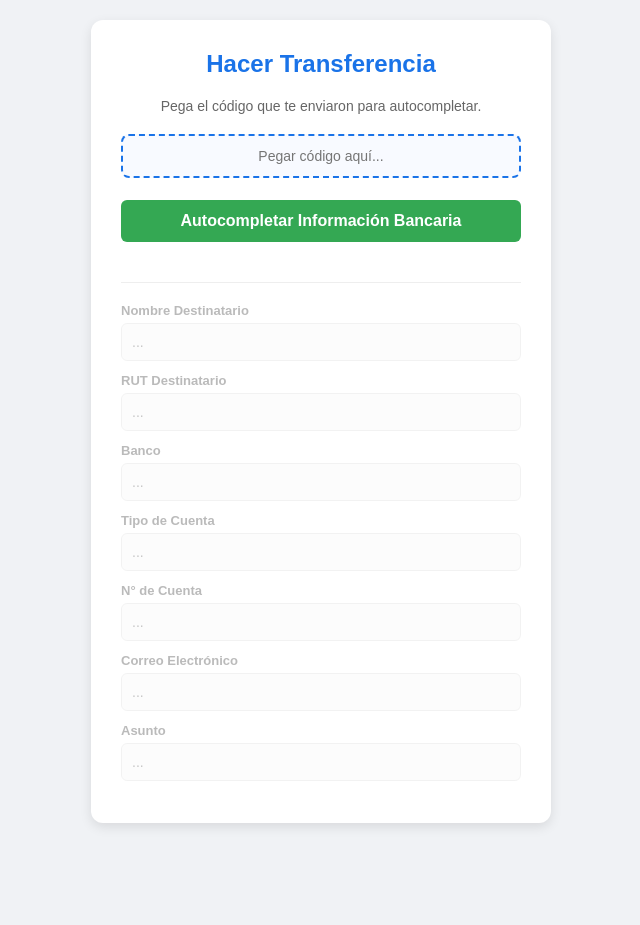
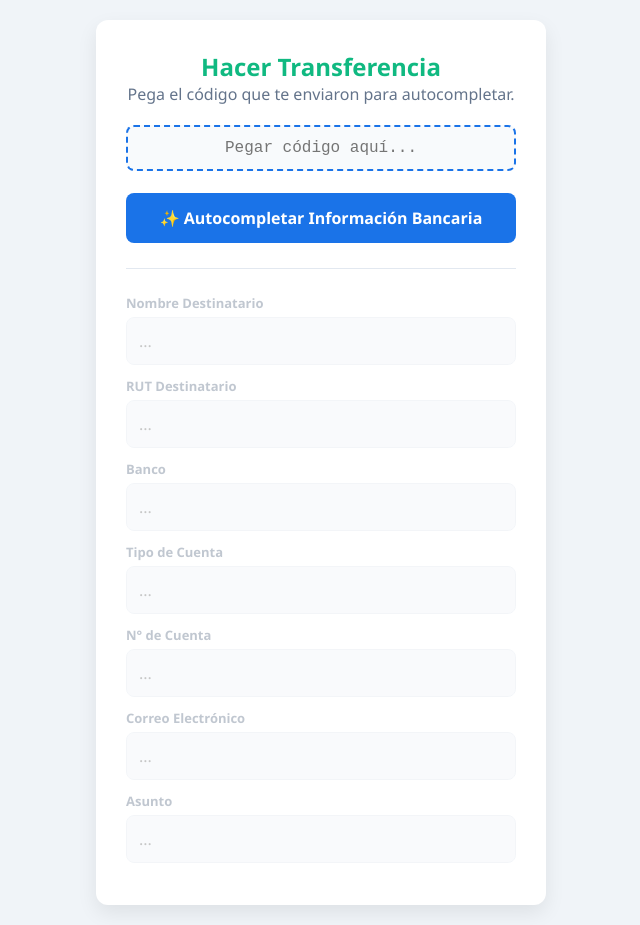
Before and after one commit to Kratos3491/api-easypago, a plain HTML site: page pagar.html in a window 1280 px wide. Shown: the whole page, without its empty margins (319-959 px from the left). Before the commit the page ends 843 px from the top, so only its background shows below. Drawn offline with Linux system fonts and the light colour scheme.

Commit message:
mejoras en el css

```diff
--- a/estilos.css
+++ b/estilos.css
@@ -15,7 +15,9 @@ body {
     padding: 30px;
     border-radius: 12px;
     box-shadow: 0 4px 12px rgba(0,0,0,0.1);
-    width: 350px;
+    /* EL TRUCO RESPONSIVE AQUÍ */
+    width: 100%; /* Toma el ancho disponible del celular */
+    max-width: 380px; /* En PC no crecerá más de este tamaño */
     text-align: center;
 }
 
@@ -26,6 +28,8 @@ input, select {
     border: 1px solid #ccc;
     border-radius: 6px;
     box-sizing: border-box;
+    /* TRUCO PARA CELULARES: 16px evita que iOS haga zoom automático al escribir */
+    font-size: 16px;
 }
 
 button {
@@ -37,6 +41,7 @@ button {
     border-radius: 6px;
     cursor: pointer;
     font-weight: bold;
+    font-size: 16px; /* Mejor tamaño para tocar con el dedo */
 }
 
 #caja-resultado {
@@ -50,6 +55,7 @@ button {
 
 #imagen-qr {
     max-width: 150px;
+    width: 100%; /* El QR también debe ser adaptable */
     margin: 10px auto;
     border-radius: 8px;
     display: none;
@@ -69,9 +75,18 @@ button {
     justify-content: center;
     text-decoration: none;
     color: white;
-    font-size: 14px;
+    font-size: 16px;
+    padding: 12px; /* Añadido padding para que el botón de enlace sea igual de alto que los demás */
+    border-radius: 6px;
 }
 
 .btn-pagar:hover {
     background-color: #5a6268;
 }
+
+/* MEDIA QUERY: Reglas extra para celulares muy pequeños */
+@media (max-width: 380px) {
+    .tarjeta {
+        padding: 20px; /* Achicamos los bordes internos para ganar espacio en la pantalla */
+    }
+}
--- a/pagar.css
+++ b/pagar.css
@@ -1,125 +1,126 @@
-/* =========================================
-   BASE DE DISEÑO (Igual a index.html)
-   ========================================= */
+/* Reset básico */
+* {
+    box-sizing: border-box;
+    margin: 0;
+    padding: 0;
+    font-family: 'Segoe UI', Roboto, Helvetica, Arial, sans-serif;
+}
+
 body {
-    font-family: sans-serif;
-    background-color: #f0f2f5;
+    background-color: #f0f4f8;
     display: flex;
     justify-content: center;
     align-items: center;
     min-height: 100vh;
-    margin: 0;
     padding: 20px;
-    box-sizing: border-box;
 }
 
+/* Tarjeta adaptable (100% en celular, max 450px en PC) */
 .tarjeta {
-    background-color: white;
+    background: #ffffff;
+    width: 100%;
+    max-width: 450px;
     padding: 30px;
     border-radius: 12px;
-    box-shadow: 0 4px 12px rgba(0,0,0,0.1);
-    width: 100%;
-    max-width: 400px; /* Un poco más ancha que el index para acomodar el formulario */
+    box-shadow: 0 8px 20px rgba(0, 0, 0, 0.08);
+    text-align: center;
 }
 
-h2 {
-    text-align: center;
-    color: #1a73e8;
-    margin-top: 0;
-}
-
-hr {
-    border: 0;
-    border-top: 1px solid #eee;
-    margin: 20px 0;
-}
-
-/* =========================================
-   ESTILOS ESPECÍFICOS DE LA VENTANA PAGAR
-   ========================================= */
-.instruccion {
-    text-align: center;
-    font-size: 14px;
-    color: #666;
-    margin-bottom: 20px;
-}
-
+/* Grupos de inputs ordenados */
 .grupo-input {
+    text-align: left;
     margin-bottom: 12px;
 }
 
-label {
+.grupo-input label {
     display: block;
+    font-size: 13px;
+    color: #64748b;
+    margin-bottom: 5px;
     font-weight: bold;
-    margin-bottom: 5px;
-    color: #555;
-    font-size: 13px;
 }
 
-/* Input especial para pegar el token */
-.input-token {
+/* Campos de texto generales (16px para evitar auto-zoom en iPhone) */
+input {
     width: 100%;
     padding: 12px;
-    border: 2px dashed #1a73e8;
+    border: 1px solid #cbd5e1;
     border-radius: 8px;
-    box-sizing: border-box;
-    font-size: 14px;
-    text-align: center;
-    background-color: #f8faff;
+    font-size: 16px;
+    color: #334155;
+    background-color: #ffffff;
+    transition: border-color 0.2s;
 }
 
-/* Inputs de solo lectura */
-.input-bloqueado {
-    width: 100%;
-    padding: 10px;
-    border: 1px solid #e0e0e0;
-    border-radius: 6px;
-    box-sizing: border-box;
-    font-size: 14px;
-    background-color: #f9f9f9;
-    color: #333;
-    cursor: not-allowed;
-    font-weight: 500;
+input:focus {
+    outline: none;
+    border-color: #10b981;
 }
 
-/* Botones */
-.btn-magico {
+/* Estilo especial para el input del Token */
+.input-token {
+    text-align: center;
+    border: 2px dashed #1a73e8;
+    background-color: #f8fafc;
+    font-family: monospace;
+}
+
+/* Estilo para los inputs autocompletados (Solo lectura) */
+.input-bloqueado {
+    background-color: #f1f5f9;
+    color: #475569;
+    cursor: not-allowed;
+    border-color: #e2e8f0;
+}
+.input-bloqueado:focus {
+    border-color: #e2e8f0; /* Evita que brille al hacer clic */
+}
+
+/* Botones con tamaños amigables para los dedos */
+button {
     width: 100%;
-    padding: 12px;
-    background-color: #34a853;
+    padding: 14px;
     color: white;
     border: none;
-    border-radius: 6px;
+    border-radius: 8px;
     font-size: 16px;
     font-weight: bold;
     cursor: pointer;
+    transition: background-color 0.2s, transform 0.1s;
     margin-top: 10px;
-    margin-bottom: 20px;
+}
+
+button:active {
+    transform: scale(0.98);
+}
+
+.btn-magico {
+    background-color: #1a73e8;
 }
 
 .btn-magico:hover {
-    background-color: #2b8b45;
+    background-color: #1557b0;
 }
 
 .btn-transferir {
-    width: 100%;
-    padding: 14px;
-    background-color: #1a73e8;
-    color: white;
-    border: none;
-    border-radius: 6px;
-    font-size: 16px;
-    font-weight: bold;
-    cursor: pointer;
-    margin-top: 15px;
-    display: none;
+    background-color: #10b981;
+    margin-top: 20px;
 }
 
 .btn-transferir:hover {
-    background-color: #1557b0;
+    background-color: #059669;
 }
 
+/* Estado inicial del formulario autocompletado */
 #formulario-oculto {
     opacity: 0.4;
-    transition: opacity 0.5s;
+    pointer-events: none; /* Evita que hagan clic antes de pegar el token */
+    transition: opacity 0.4s ease-in-out;
 }
+
+/* Reglas extra para celulares pequeños */
+@media (max-width: 380px) {
+    .tarjeta {
+        padding: 20px;
+    }
+}
--- a/pagar.html
+++ b/pagar.html
@@ -2,22 +2,23 @@
 <html lang="es">
 <head>
     <meta charset="UTF-8">
+    <meta name="viewport" content="width=device-width, initial-scale=1.0">
     <title>EasyPago - Nueva Transferencia</title>
     <link rel="stylesheet" href="pagar.css">
 </head>
 <body>
 
 <div class="tarjeta">
-    <h2>Hacer Transferencia</h2>
-    <p class="instruccion">Pega el código que te enviaron para autocompletar.</p>
+    <h2 style="color: #10b981; margin-top: 0;">Hacer Transferencia</h2>
+    <p class="instruccion" style="color: #64748b; margin-bottom: 20px;">Pega el código que te enviaron para autocompletar.</p>
 
     <div class="grupo-input">
         <input type="text" id="token-input" class="input-token" placeholder="Pegar código aquí...">
     </div>
 
-    <button class="btn-magico" onclick="procesarToken()"> Autocompletar Información Bancaria</button>
+    <button class="btn-magico" onclick="procesarToken()">✨ Autocompletar Información Bancaria</button>
 
-    <hr>
+    <hr style="border: 0; border-top: 1px solid #e2e8f0; margin: 25px 0;">
 
     <div id="formulario-oculto">
         <div class="grupo-input">
@@ -51,7 +52,7 @@
         </div>
     </div>
 
-    <button id="btn-final" class="btn-transferir" onclick="alert('¡Simulación de transferencia exitosa!')">Confirmar Transferencia</button>
+    <button id="btn-final" class="btn-transferir" onclick="alert('¡Simulación de transferencia exitosa!')" style="display: none;">Confirmar Transferencia</button>
 </div>
 
 <script>
@@ -81,7 +82,9 @@
                 document.getElementById('res-correo').value = datos_bancarios.correo;
                 document.getElementById('res-asunto').value = datos_bancarios.asunto;
 
+                // Animación suave al revelar los datos
                 document.getElementById('formulario-oculto').style.opacity = '1';
+                document.getElementById('formulario-oculto').style.pointerEvents = 'auto';
                 document.getElementById('btn-final').style.display = 'block';
 
             } else {
```
Also changed, not shown: index.html (+8 -8 lines).
